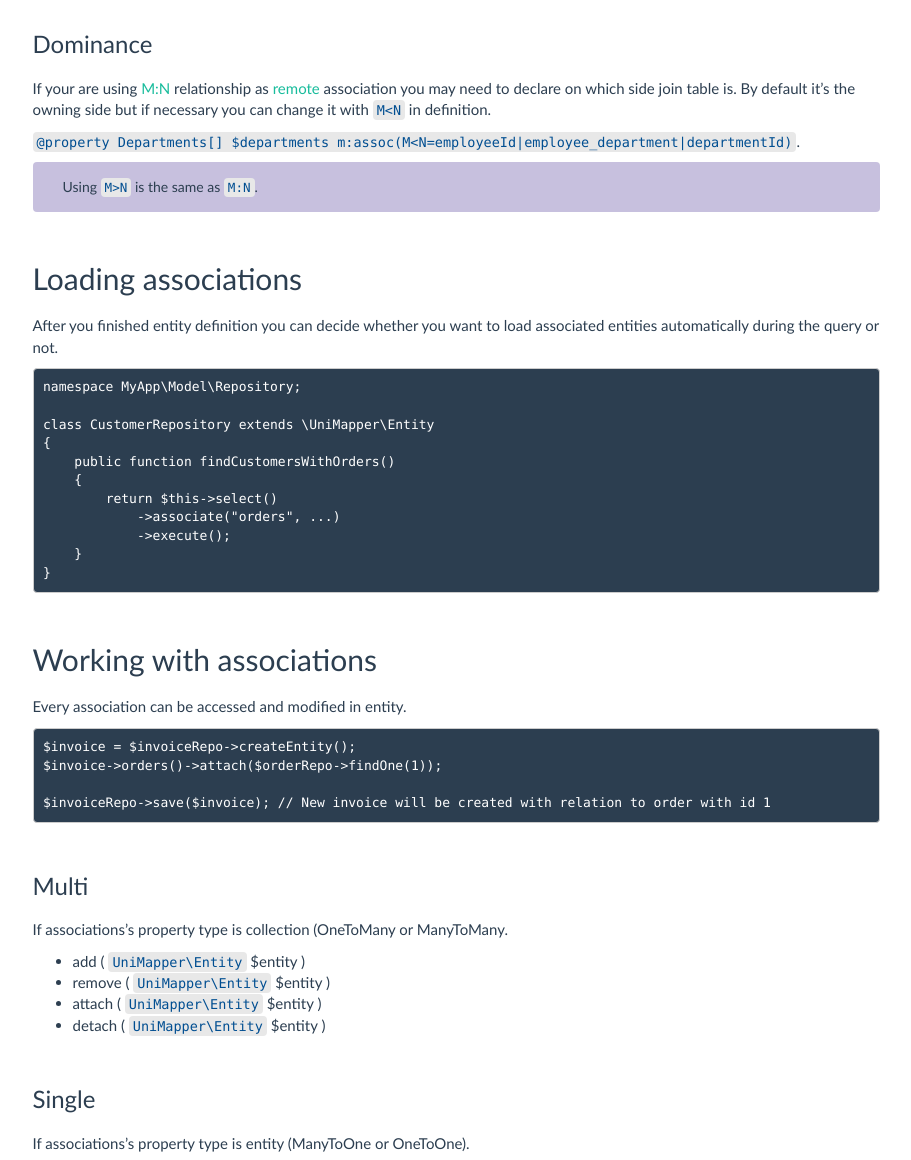
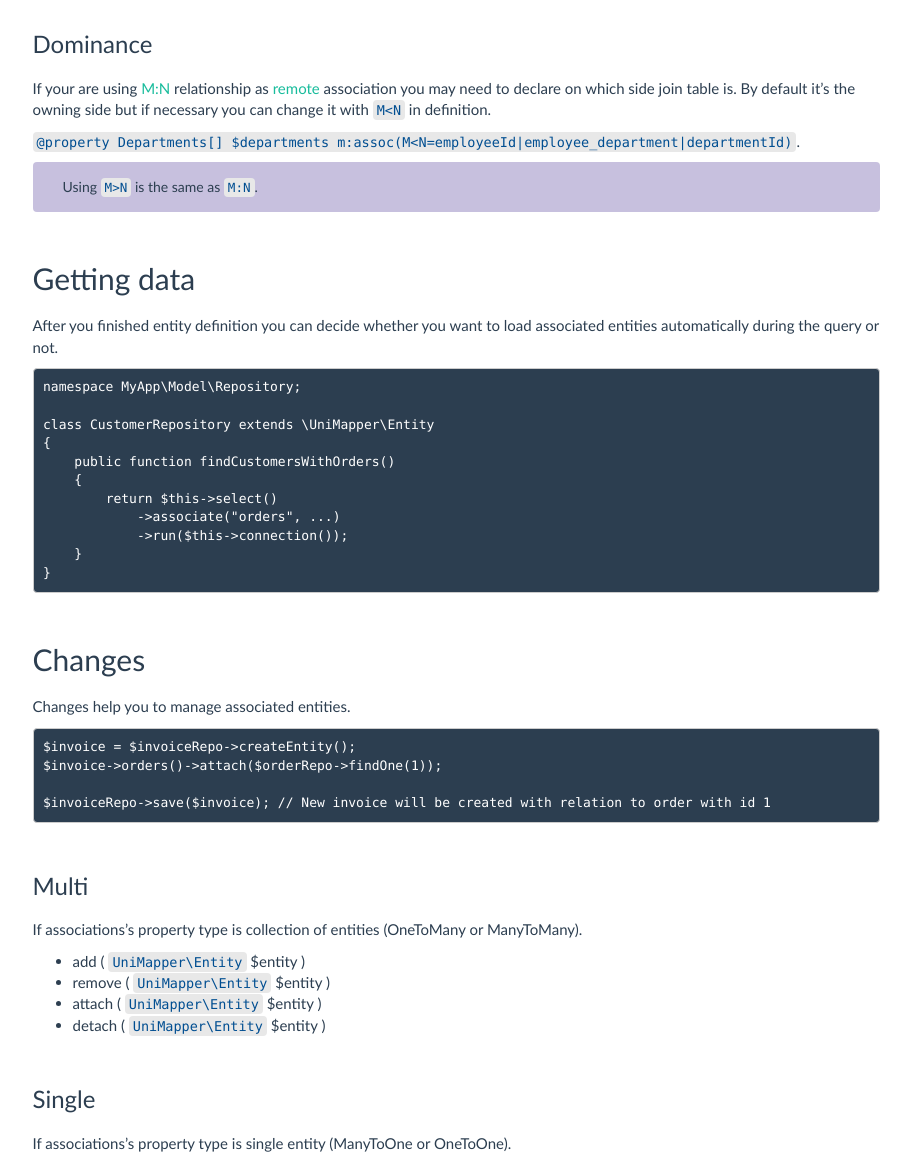
Before and after one commit to unimapper/unimapper.github.io, a Jekyll site: the page built from docs/reference/associations.md, in a window 1280 px wide and 1400 px high, scrolled down 1620 px, cut to the strip 0-1160 px from the top of the window. Shown: the whole strip, without its empty margins (330-1241 px from the left). Built offline with Jekyll 4.4.1, drawn with Linux system fonts in a browser that asks for light colours; nearby versions of some CDN libraries; comment, search, counter and statistics services are not loaded; the repository's description, which GitHub fills in, is left out.

Commit message:
updated docs

```diff
--- a/docs/reference/associations.md
+++ b/docs/reference/associations.md
@@ -50,7 +50,7 @@ By default it's the owning side but if necessary you can change it with `M<N` in
 
 > Using `M>N` is the same as `M:N`.
 
-## Loading associations
+## Getting data
 After you finished entity definition you can decide whether you want to load associated entities automatically during the query or not.
 
 ~~~ php
@@ -62,14 +62,14 @@ class CustomerRepository extends \UniMapper\Entity
     {
         return $this->select()
             ->associate("orders", ...)
-            ->execute();
+            ->run($this->connection());
     }
 }
 ~~~
 
-## Working with associations
+## Changes
 
-Every association can be accessed and modified in entity.
+Changes help you to manage associated entities.
 
 ~~~ php
 $invoice = $invoiceRepo->createEntity();
@@ -79,7 +79,7 @@ $invoiceRepo->save($invoice); // New invoice will be created with relation to or
 ~~~
 
 ### Multi
-If associations's property type is collection (OneToMany or ManyToMany.
+If associations's property type is collection of entities (OneToMany or ManyToMany).
 
 - add ( `UniMapper\Entity` $entity )
 - remove ( `UniMapper\Entity` $entity )
@@ -87,4 +87,4 @@ If associations's property type is collection (OneToMany or ManyToMany.
 - detach ( `UniMapper\Entity` $entity )
 
 ### Single
-If associations's property type is entity (ManyToOne or OneToOne).
+If associations's property type is single entity (ManyToOne or OneToOne).
```
Also changed, not shown: docs/reference/cache.md (+1 -1 lines).
